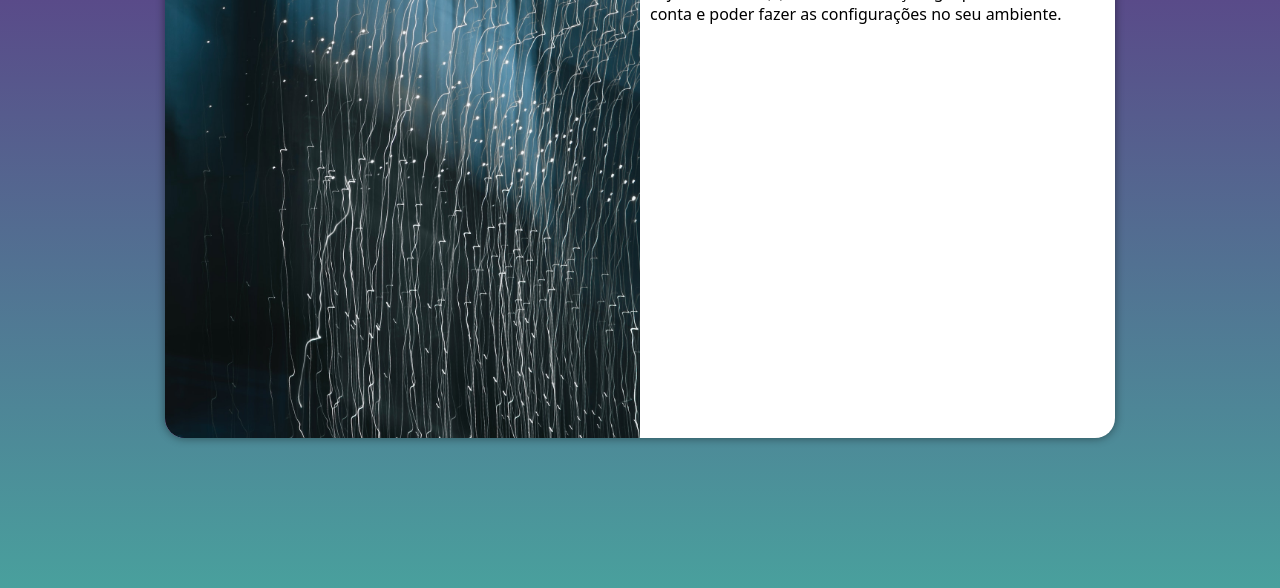
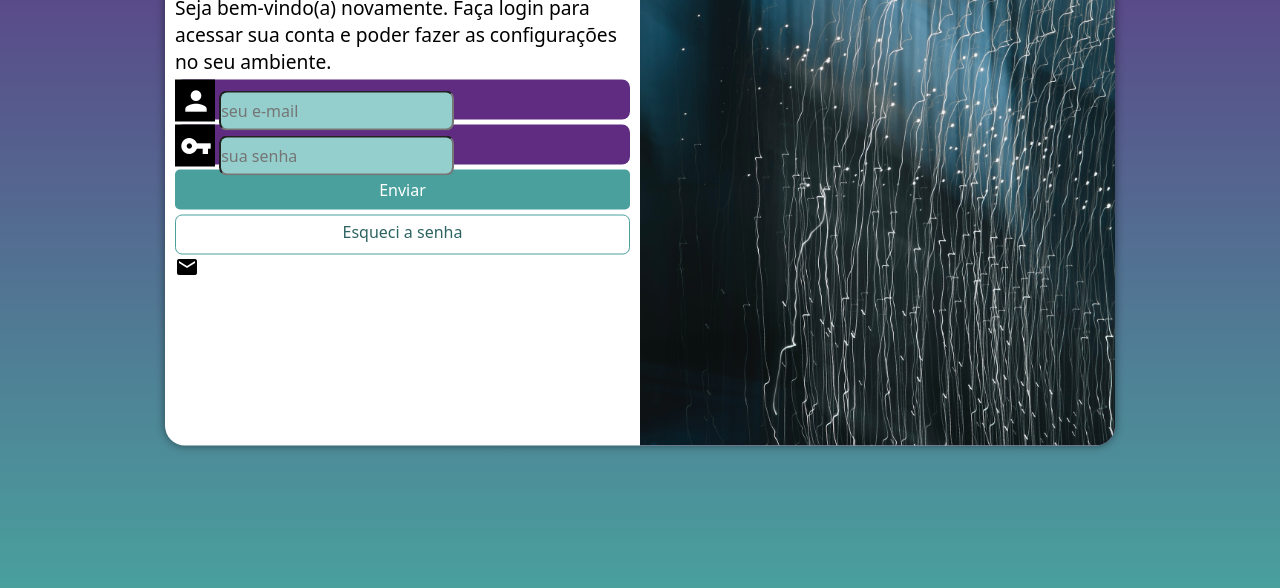
Before and after one commit to projetosCleitonFerreira/projeto-login, a plain HTML site: page index.html in a window 1280 px wide. Shown: the part 212-800 px from the top of the page. Drawn offline with Linux system fonts and the light colour scheme.

Commit message:
criei o formulário

```diff
--- a/estilos/media-query.css
+++ b/estilos/media-query.css
@@ -40,13 +40,21 @@ Grandes telas: acima de 1200px
     }
 
     section#login > div#imagem {
-        float: left;
+        float: right;
         width: 50%;
         height: 100%;
     }
 
     section#login > div#formulario {
-        float: right;
+        float: left;
         width: 50%;
     }
+
+    div#formulario > h1 {
+        font-size: 2em;
+    }
+
+    div#formulario > p {
+        font-size: 1.2em;
+    }
 }
--- a/estilos/style.css
+++ b/estilos/style.css
@@ -34,7 +34,7 @@ section#login {
 
     background-color: white;
     width: 250px;
-    height: 500px;
+    height: 515px;
     border-radius: 20px;
     box-shadow: 0px 0px 10px rgba(0, 0, 0, 0.458);
 
@@ -54,3 +54,79 @@ section#login > div#formulario {
     display: block;
     padding: 10px;
 }
+
+div#formulario > h1 {
+    text-align: center;
+    margin-bottom: 10px;
+}
+
+div#formulario > p {
+    font-size: 0.8em;
+}
+
+form > div.campo {
+    background-color: #5f2c82;
+    display: block;
+    width: 100%;
+    height: 40px;
+    border-radius: 8px;
+    margin: 5px 0px;
+}
+
+div.campo > label {
+    display: none;
+}
+
+div.campo > i {
+    color: white;
+    background-color: black;
+    font-size: 2em;
+    width: 40px;
+    padding: 5px;
+}
+
+div.campo > input {
+    background-color: #94cfcd;
+    font-size: 1em;
+    height: 100%;
+    border-radius: 8px;
+}
+
+form > input[type=submit] {
+     display: block;
+     font-size: 1em;
+     width: 100%;
+     height: 40px;
+     background-color: #49a09d;
+     color: white;
+     border: none;
+     border-radius: 5px;
+     cursor: pointer;
+}
+
+form > input[type=submit]:hover {
+    background-color: #2d6462;
+}
+
+form > a.botao {
+    display: block;
+    text-align: center;
+    font-size: 1em;
+    width: 100%;
+    height: 40px;
+    padding-top: 5px;
+    margin-top: 5px;
+    background-color: white;
+    color: #2d6462;
+    border: 1px solid #49a09d;
+    border-radius: 7px;
+    text-decoration: none;
+}
+
+form > a.botao:hover {
+    background-color: #6cd3cf;
+}
+
+form > a.botao > i {
+    font-size: 0.8em;
+}
--- a/index.html
+++ b/index.html
@@ -5,6 +5,7 @@
     <meta http-equiv="X-UA-Compatible" content="IE=edge">
     <meta name="viewport" content="width=device-width, initial-scale=1.0">
     <title>Login</title>
+    <link href="https://fonts.googleapis.com/icon?family=Material+Icons" rel="stylesheet">
     <link rel="stylesheet" href="estilos/style.css">
     <link rel="stylesheet" href="estilos/media-query.css">
 </head>
@@ -17,7 +18,20 @@
             <div id="formulario">
                 <h1>Login</h1>
                 <p>Seja bem-vindo(a) novamente. Faça login para acessar sua conta e poder fazer as configurações no seu ambiente.</p>
-                <form action="login.php" method="post"></form>
+                <form action="login.php" method="post" autocomplete="on">
+                   <div class="campo">
+                    <i class="material-icons">person</i>
+                    <input type="email" name="login" id="ilogin" placeholder="seu e-mail" autocomplete="email" required maxlength="30">
+                    <label for="ilogin">Login</label>
+                   </div>
+                   <div class="campo">
+                    <i class="material-icons">vpn_key</i>
+                    <input type="password" name="senha" id="isenha" placeholder="sua senha" autocomplete="current-password" required minlength="8" maxlength="20">
+                    <label for="isenha">Senha</label>
+                   </div>
+                   <input type="submit" value="Enviar">
+                   <a href="esqueci.html" class="botao">Esqueci a senha</a><i class="material-icons">mail</i>
+                </form>
             </div>
         </section>
     </main>
```
